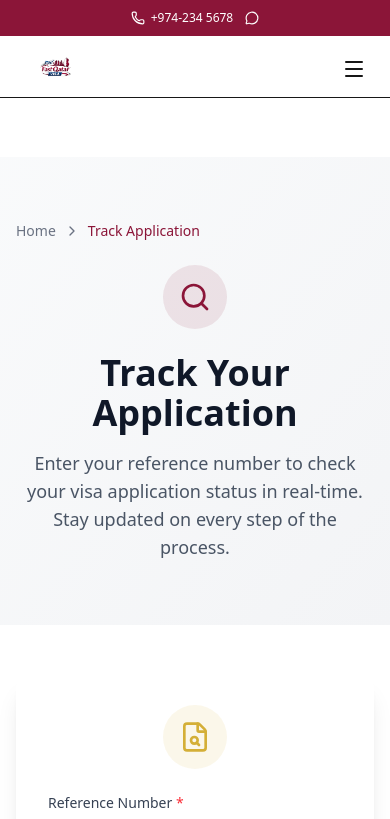
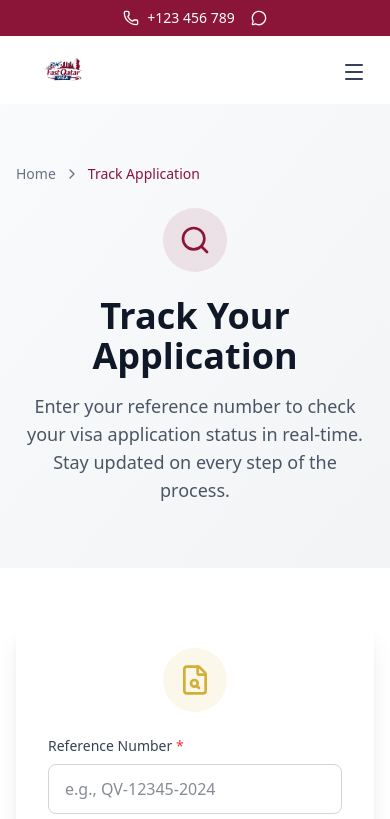
Before and after one commit to vanessasara/fast-qatar-visa, a Next.js app in the folder Documents/fast-qatar-visa/: page /track in a window 390 px wide. Shown: the top 819 px of the page. Built offline with nearby package versions, Linux system fonts and the light colour scheme.

Commit message:
Update Header.tsx

```diff
--- a/Documents/fast-qatar-visa/components/layout/Header.tsx
+++ b/Documents/fast-qatar-visa/components/layout/Header.tsx
@@ -67,33 +67,31 @@ export default function Header() {
   return (
     <>
       {/* Top Contact Bar */}
-      <div
-        className={cn(
-          "bg-qatar-maroon text-white transition-all duration-300 ease-in-out",
-          isScrolled ? "h-0 overflow-hidden opacity-0" : "h-auto opacity-100"
-        )}
-      >
+      <div className={cn(
+        "bg-qatar-maroon text-white text-sm transition-all duration-300",
+        isScrolled ? "h-0 overflow-hidden opacity-0" : "h-auto opacity-100"
+      )}>
         <div className="mx-auto max-w-7xl px-4 sm:px-6 lg:px-8">
-          <div className="flex items-center justify-between py-2.5">
+          <div className="flex items-center justify-between py-2">
             <div className="hidden sm:flex items-center gap-2">
               <div className="h-1.5 w-1.5 rounded-full bg-green-400 animate-pulse" />
-              <span className="text-xs font-medium text-white/90">24/7 Support Available</span>
+              <span className="text-white/80">24/7 Support Available</span>
             </div>
-            <div className="flex items-center gap-3 sm:gap-6 mx-auto sm:mx-0">
+            <div className="flex items-center gap-4 sm:gap-6 mx-auto sm:mx-0">
               <a
-                href="tel:+97 23456789"
-                className="flex items-center gap-1.5 text-xs sm:text-sm font-medium hover:text-qatar-gold transition-colors"
+                href="tel:+123456789"
+                className="flex items-center gap-2 hover:text-qatar-gold transition-colors"
               >
-                <Phone className="w-3.5 h-3.5 sm:w-4 sm:h-4" />
-                <span>+974-234 5678</span>
+                <Phone className="w-4 h-4" />
+                <span>+123 456 789</span>
               </a>
               <a
-                href="https://wa.me/97"
+                href="https://wa.me/123456789"
                 target="_blank"
                 rel="noopener noreferrer"
-                className="flex items-center gap-1.5 text-xs sm:text-sm font-medium hover:text-qatar-gold transition-colors"
+                className="flex items-center gap-2 hover:text-qatar-gold transition-colors"
               >
-                <MessageCircle className="w-3.5 h-3.5 sm:w-4 sm:h-4" />
+                <MessageCircle className="w-4 h-4" />
                 <span className="hidden sm:inline">WhatsApp</span>
               </a>
             </div>
@@ -104,20 +102,18 @@ export default function Header() {
       {/* Main Header */}
       <header
         className={cn(
-          "sticky z-50 w-full border-b transition-all duration-300 ease-in-out",
+          "fixed left-0 right-0 z-50 transition-all duration-300",
           isScrolled
-            ? "top-0 bg-white/95 backdrop-blur supports-[backdrop-filter]:bg-white/80 shadow-sm"
-            : "top-[41px] bg-white",
-          isMobileMenuOpen && "shadow-none"
+            ? "top-0 bg-white/95 backdrop-blur-md shadow-md"
+            : "top-[40px] bg-white"
         )}
       >
         <div className="mx-auto max-w-7xl px-4 sm:px-6 lg:px-8">
-          <div className="flex h-14 sm:h-16 items-center justify-between">
+          <div className="flex h-16 items-center justify-between md:h-20">
             {/* Logo */}
             <Link
               href="/"
-              className="relative shrink-0 h-10 w-20 sm:h-12 sm:w-24 md:h-14 md:w-28 lg:h-16 lg:w-32 transition-transform hover:scale-105"
-              onClick={() => setIsMobileMenuOpen(false)}
+              className="relative shrink-0 h-12 w-24 sm:h-16 sm:w-32 md:h-18 md:w-36 lg:h-20 lg:w-40"
             >
               <Image
                 src="/Logo.png"
@@ -125,12 +121,11 @@ export default function Header() {
                 alt="Fast Qatar Visa Logo"
                 className="object-contain"
                 priority
-                sizes="(max-width: 640px) 80px, (max-width: 768px) 96px, (max-width: 1024px) 112px, 128px"
               />
             </Link>
 
             {/* Desktop Navigation */}
-            <nav className="hidden md:flex items-center gap-1 lg:gap-2">
+            <nav className="hidden items-center gap-1 md:flex lg:gap-2">
               {navLinks.map((link) => (
                 <div key={link.href} className="relative group">
                   {link.subItems ? (
@@ -138,44 +133,44 @@ export default function Header() {
                       <Link
                         href={link.href}
                         className={cn(
-                          "inline-flex items-center gap-1 rounded-md px-3 py-2 text-sm font-medium transition-colors hover:bg-accent hover:text-accent-foreground focus-visible:outline-none focus-visible:ring-2 focus-visible:ring-ring focus-visible:ring-offset-2",
+                          "flex items-center gap-1 rounded-lg px-3 py-2 text-sm font-medium transition-colors hover:bg-qatar-maroon-50 hover:text-qatar-maroon lg:px-4",
                           link.highlight
                             ? "text-qatar-maroon font-semibold"
-                            : "text-muted-foreground hover:text-foreground"
+                            : "text-gray-700"
                         )}
                       >
                         {link.highlight && <Briefcase className="w-4 h-4" />}
                         {link.label}
-                        <ChevronDown className="w-4 h-4 transition-transform duration-200 group-hover:rotate-180" />
+                        <ChevronDown className="w-3 h-3 transition-transform group-hover:rotate-180" />
                       </Link>
 
                       {/* Dropdown Menu */}
-                      <div className="invisible group-hover:visible opacity-0 group-hover:opacity-100 absolute top-full left-0 mt-1 transition-all duration-200 ease-in-out">
-                        <div className="bg-popover text-popover-foreground rounded-md shadow-lg border p-1 min-w-[220px]">
+                      <div className="invisible group-hover:visible opacity-0 group-hover:opacity-100 absolute top-full left-0 pt-2 transition-all duration-200">
+                        <div className="bg-white rounded-lg shadow-xl border border-gray-100 py-2 min-w-[200px]">
                           {link.subItems.map((subItem) => (
                             <Link
                               key={subItem.href}
                               href={subItem.href}
-                              className="block select-none rounded-sm px-3 py-2 text-sm outline-none transition-colors hover:bg-accent hover:text-accent-foreground focus:bg-accent focus:text-accent-foreground"
+                              className="block px-4 py-2 text-sm text-gray-700 hover:bg-qatar-maroon-50 hover:text-qatar-maroon transition-colors"
                             >
                               {subItem.label}
                             </Link>
                           ))}
-                          <div className="h-px my-1 bg-border" />
-                          <Link
-                            href="/services/work"
-                            className="flex items-center gap-2 rounded-sm px-3 py-2 text-sm font-medium text-qatar-gold hover:bg-accent transition-colors"
-                          >
-                            View All Work Visas
-                            <span className="ml-auto">→</span>
-                          </Link>
+                          <div className="border-t border-gray-100 mt-2 pt-2 px-4">
+                            <Link
+                              href="/services/work"
+                              className="text-sm font-medium text-qatar-gold hover:text-qatar-gold-700"
+                            >
+                              View All Work Visas →
+                            </Link>
+                          </div>
                         </div>
                       </div>
                     </>
                   ) : (
                     <Link
                       href={link.href}
-                      className="inline-flex items-center rounded-md px-3 py-2 text-sm font-medium text-muted-foreground transition-colors hover:bg-accent hover:text-accent-foreground focus-visible:outline-none focus-visible:ring-2 focus-visible:ring-ring focus-visible:ring-offset-2"
+                      className="rounded-lg px-3 py-2 text-sm font-medium text-gray-700 transition-colors hover:bg-qatar-maroon-50 hover:text-qatar-maroon lg:px-4"
                     >
                       {link.label}
                     </Link>
@@ -185,19 +180,19 @@ export default function Header() {
             </nav>
 
             {/* Desktop CTA Buttons */}
-            <div className="hidden md:flex items-center gap-2 lg:gap-3">
+            <div className="hidden md:flex items-center gap-3">
               <a
-                href="https://wa.me/9712345678"
+                href="https://wa.me/123456789"
                 target="_blank"
                 rel="noopener noreferrer"
-                className="inline-flex items-center justify-center gap-2 rounded-md border border-input bg-background px-3 lg:px-4 py-2 text-sm font-medium shadow-sm transition-colors hover:bg-green-50 hover:text-green-600 hover:border-green-500 focus-visible:outline-none focus-visible:ring-2 focus-visible:ring-ring"
+                className="inline-flex items-center justify-center gap-2 rounded-lg border-2 border-green-500 px-4 py-2 text-sm font-semibold text-green-600 transition-all hover:bg-green-500 hover:text-white"
               >
                 <MessageCircle className="w-4 h-4" />
                 <span className="hidden lg:inline">WhatsApp</span>
               </a>
               <Link
                 href="/contact"
-                className="inline-flex items-center justify-center rounded-md bg-qatar-maroon px-4 lg:px-5 py-2 text-sm font-semibold text-white shadow transition-colors hover:bg-qatar-maroon/90 focus-visible:outline-none focus-visible:ring-2 focus-visible:ring-ring focus-visible:ring-offset-2"
+                className="inline-flex items-center justify-center rounded-lg bg-qatar-maroon px-5 py-2.5 text-sm font-semibold text-white transition-all hover:bg-qatar-maroon-800 focus:outline-none focus:ring-2 focus:ring-qatar-maroon focus:ring-offset-2"
               >
                 Apply Now
               </Link>
@@ -206,10 +201,9 @@ export default function Header() {
             {/* Mobile Menu Button */}
             <button
               type="button"
-              className="inline-flex items-center justify-center rounded-md p-2 text-muted-foreground transition-colors hover:bg-accent hover:text-accent-foreground focus-visible:outline-none focus-visible:ring-2 focus-visible:ring-ring md:hidden"
+              className="inline-flex items-center justify-center rounded-lg p-2 text-gray-700 transition-colors hover:bg-gray-100 md:hidden"
               onClick={() => setIsMobileMenuOpen(!isMobileMenuOpen)}
               aria-label={isMobileMenuOpen ? "Close menu" : "Open menu"}
-              aria-expanded={isMobileMenuOpen}
             >
               {isMobileMenuOpen ? (
                 <X className="h-6 w-6" />
@@ -223,25 +217,25 @@ export default function Header() {
         {/* Mobile Menu */}
         <div
           className={cn(
-            "overflow-hidden transition-all duration-300 ease-in-out md:hidden border-t",
-            isMobileMenuOpen ? "max-h-[calc(100vh-3.5rem)]" : "max-h-0 border-t-0"
+            "overflow-hidden transition-all duration-300 md:hidden",
+            isMobileMenuOpen ? "max-h-[600px]" : "max-h-0"
           )}
         >
-          <nav className="bg-background px-4 py-4 overflow-y-auto max-h-[calc(100vh-3.5rem)]">
+          <nav className="border-t border-gray-100 bg-white px-4 py-4">
             <div className="flex flex-col gap-1">
               {navLinks.map((link) => (
                 <div key={link.href}>
                   <Link
                     href={link.href}
                     className={cn(
-                      "flex items-center gap-2 rounded-md px-4 py-3 text-base font-medium transition-colors hover:bg-accent hover:text-accent-foreground",
+                      "flex items-center gap-2 rounded-lg px-4 py-3 text-base font-medium transition-colors hover:bg-qatar-maroon-50 hover:text-qatar-maroon",
                       link.highlight
                         ? "text-qatar-maroon font-semibold"
-                        : "text-foreground"
+                        : "text-gray-700"
                     )}
                     onClick={() => setIsMobileMenuOpen(false)}
                   >
-                    {link.highlight && <Briefcase className="w-5 h-5" />}
+                    {link.highlight && <Briefcase className="w-4 h-4" />}
                     {link.label}
                   </Link>
                   {link.subItems && (
@@ -250,7 +244,7 @@ export default function Header() {
                         <Link
                           key={subItem.href}
                           href={subItem.href}
-                          className="block py-2 text-sm text-muted-foreground hover:text-foreground transition-colors"
+                          className="block py-2 text-sm text-gray-600 hover:text-qatar-maroon"
                           onClick={() => setIsMobileMenuOpen(false)}
                         >
                           {subItem.label}
@@ -262,20 +256,20 @@ export default function Header() {
               ))}
 
               {/* Mobile Contact Buttons */}
-              <div className="mt-4 pt-4 border-t space-y-2">
+              <div className="mt-4 pt-4 border-t border-gray-100 space-y-2">
                 <a
-                  href="tel:+97 23456789"
-                  className="flex items-center justify-center gap-2 rounded-md border border-input bg-background px-5 py-3 text-base font-semibold shadow-sm transition-colors hover:bg-accent hover:text-accent-foreground"
+                  href="tel:+123456789"
+                  className="flex items-center justify-center gap-2 rounded-lg border-2 border-qatar-maroon px-5 py-3 text-base font-semibold text-qatar-maroon transition-all hover:bg-qatar-maroon hover:text-white"
                   onClick={() => setIsMobileMenuOpen(false)}
                 >
                   <Phone className="w-5 h-5" />
-                  +974-5104 9145
+                  +123 456 789
                 </a>
                 <a
-                  href="https://wa.me/97451049145"
+                  href="https://wa.me/123456789"
                   target="_blank"
                   rel="noopener noreferrer"
-                  className="flex items-center justify-center gap-2 rounded-md bg-green-500 px-5 py-3 text-base font-semibold text-white shadow-sm transition-colors hover:bg-green-600"
+                  className="flex items-center justify-center gap-2 rounded-lg bg-green-500 px-5 py-3 text-base font-semibold text-white transition-all hover:bg-green-600"
                   onClick={() => setIsMobileMenuOpen(false)}
                 >
                   <MessageCircle className="w-5 h-5" />
@@ -283,7 +277,7 @@ export default function Header() {
                 </a>
                 <Link
                   href="/contact"
-                  className="flex items-center justify-center rounded-md bg-qatar-maroon px-5 py-3 text-base font-semibold text-white shadow-sm transition-colors hover:bg-qatar-maroon/90"
+                  className="flex items-center justify-center rounded-lg bg-qatar-maroon px-5 py-3 text-base font-semibold text-white transition-all hover:bg-qatar-maroon-800"
                   onClick={() => setIsMobileMenuOpen(false)}
                 >
                   Apply Now
```
